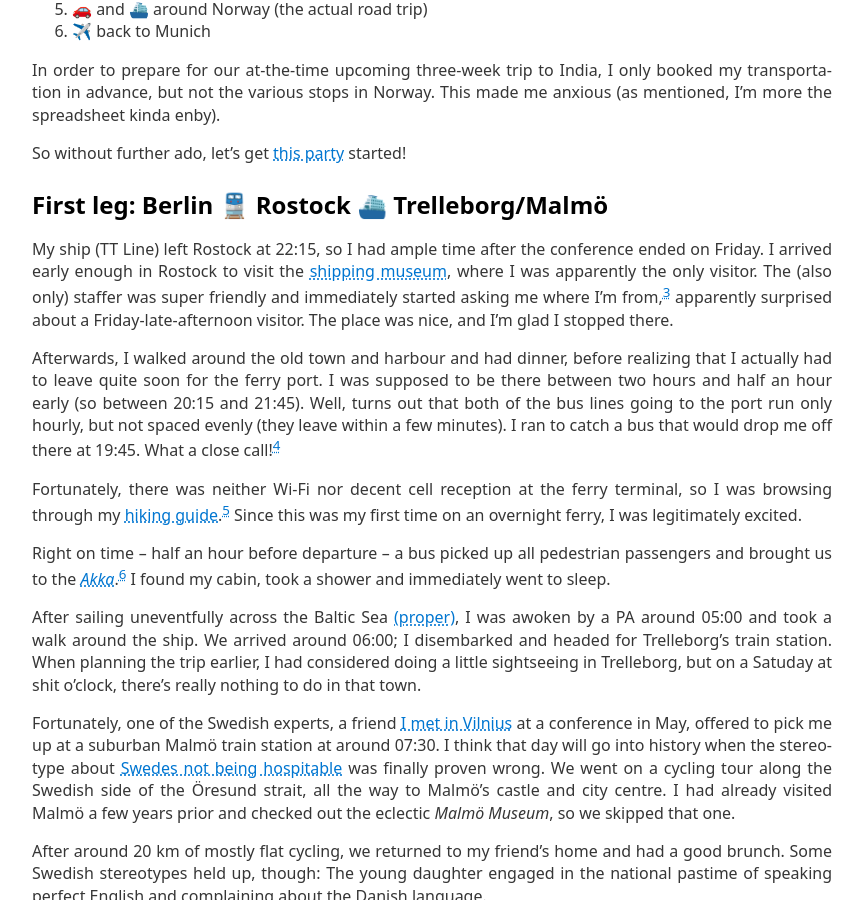
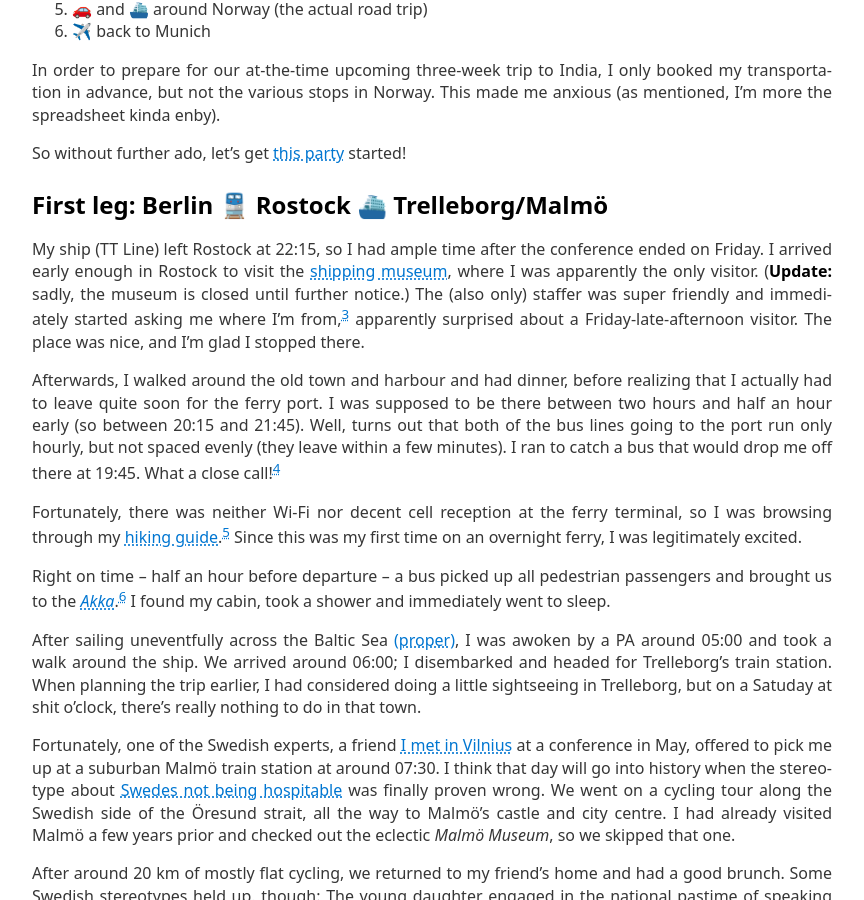
Before and after one commit to larsrh/website, a Jekyll site: the page built from _articles/scandinavia/1.md, in a window 1280 px wide and 900 px high, scrolled down 908 px. Shown: the whole window, without its empty margins (208-1072 px from the left). Built offline with Jekyll 4.4.1, drawn with Linux system fonts in a browser that asks for light colours; the table of contents is made by our own code; grey boxes are pictures that could not be loaded.

Commit message:
fix some dead links

```diff
--- a/_articles/scandinavia/1.md
+++ b/_articles/scandinavia/1.md
@@ -49,7 +49,8 @@
 ## First leg: Berlin 🚆 Rostock ⛴️ Trelleborg/Malmö
 
 My ship (TT Line) left Rostock at 22:15, so I had ample time after the conference ended on Friday.
-I arrived early enough in Rostock to visit the [shipping museum](https://www.srm-hro.de/), where I was apparently the only visitor.
+I arrived early enough in Rostock to visit the [shipping museum](https://web.archive.org/web/20260510200837/https://www.srm-hro.de/), where I was apparently the only visitor.
+(**Update:** sadly, the museum is closed until further notice.)
 The (also only) staffer was super friendly and immediately started asking me where I'm from,[^dialect] apparently surprised about a Friday-late-afternoon visitor.
 The place was nice, and I'm glad I stopped there.
 
--- a/topics/digital-currency/dlt/3.html
+++ b/topics/digital-currency/dlt/3.html
@@ -306,7 +306,7 @@
 which rely on pre-funded liquidity pools and do not require order
 books. Those are particularly well-suited for fully automated
 trading. For further reading, see the article <a href=
-"https://cointelegraph.com/learn/what-are-decentralized-exchanges-and-how-do-dexs-work"
+"https://web.archive.org/web/20250814172336/https://cointelegraph.com/learn/articles/what-are-decentralized-exchanges-and-how-do-dexs-work"
 >“What are decentralized exchanges, and how do DEXs
 work?”</a>.</p>
 <p><strong>Proof-of-Work vs. Proof-of-Stake.</strong> Sources used:
```
